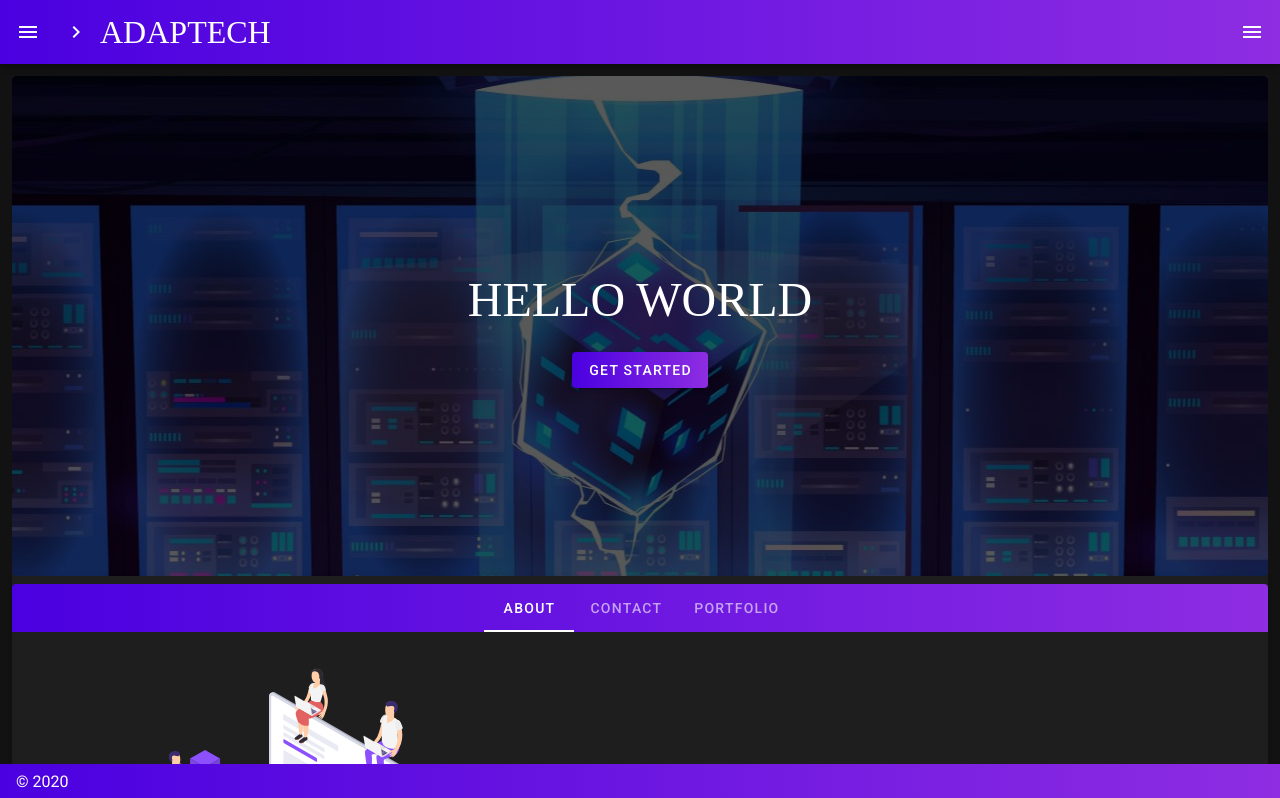
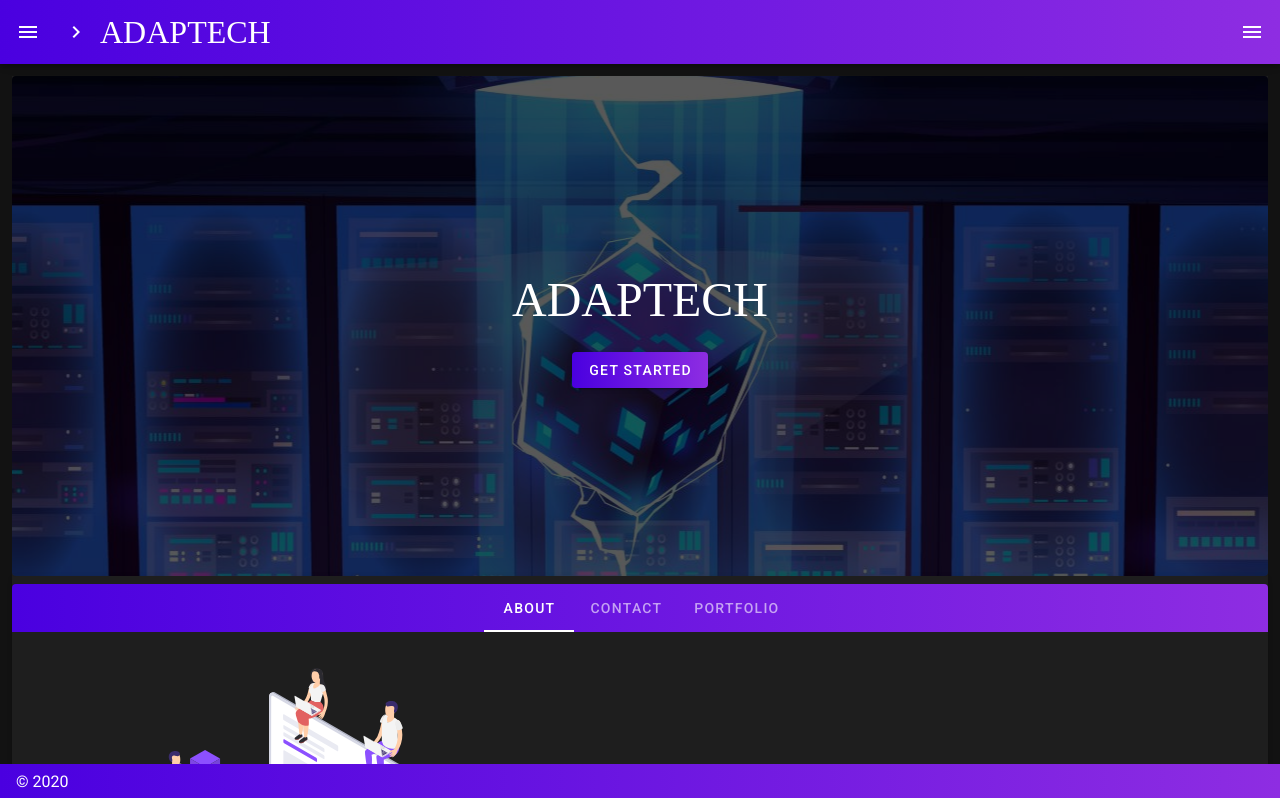
Before and after one commit to kre8mymedia/Vuetify-Ngauge-Demo, a Nuxt app: page / in a window 1280 px wide. Shown: the top 798 px of the page. Built offline with nearby package versions, Linux system fonts and the light colour scheme; a web font is replaced by a local one.

Commit message:
Changing Paralax back

```diff
--- a/components/Paralax.vue
+++ b/components/Paralax.vue
@@ -10,7 +10,7 @@
       justify="center"
     >
       <v-col class="text-center">
-        <h1 class="myFont font-weight-thin mb-4">HELLO WORLD</h1>
+        <h1 class="myFont font-weight-thin mb-4">ADAPTECH</h1>
         <get-started></get-started>
       </v-col>
     </v-row>
```
